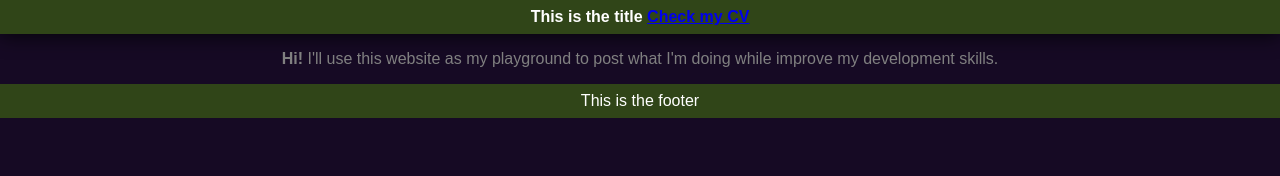
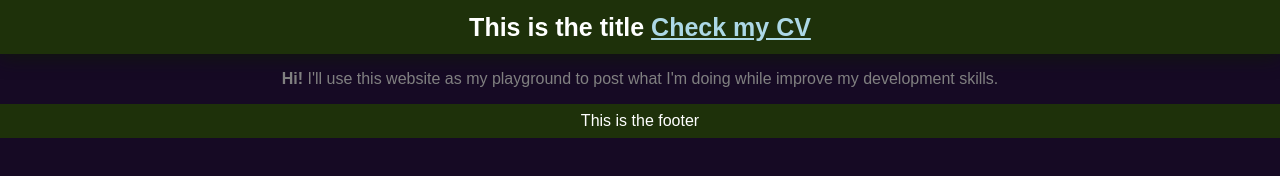
Before and after one commit to DurinKhampa/DurinKhampa.github.io, a plain HTML site: page index.html in a window 1280 px wide. Drawn offline with Linux system fonts and the light colour scheme.

Commit message:
hyperlinks color and header font size changed

```diff
--- a/css/styles.css
+++ b/css/styles.css
@@ -16,8 +16,9 @@ body
 
 header
 {
-    background: #304518;
-    box-shadow: 0px 2px 20px 0px rgba(0, 0, 0, 0.75);
+    font-size: 25px;
+    background: #1E310A;
+    box-shadow: 0px 2px 20px 0px rgba(15, 28, 1, 0.75);
     color: white;
     font-weight: bold;
     margin: 0;
@@ -31,7 +32,7 @@ header
 
 footer
 {
-    background: #304518;
+    background: #1E310A;
     color: white;
     text-align: center;
     padding: 0.5em;
@@ -60,3 +61,8 @@ footer
     text-align: left;
     font-size: 20px;
 }
+
+a
+{
+    color: lightblue;
+}
```
